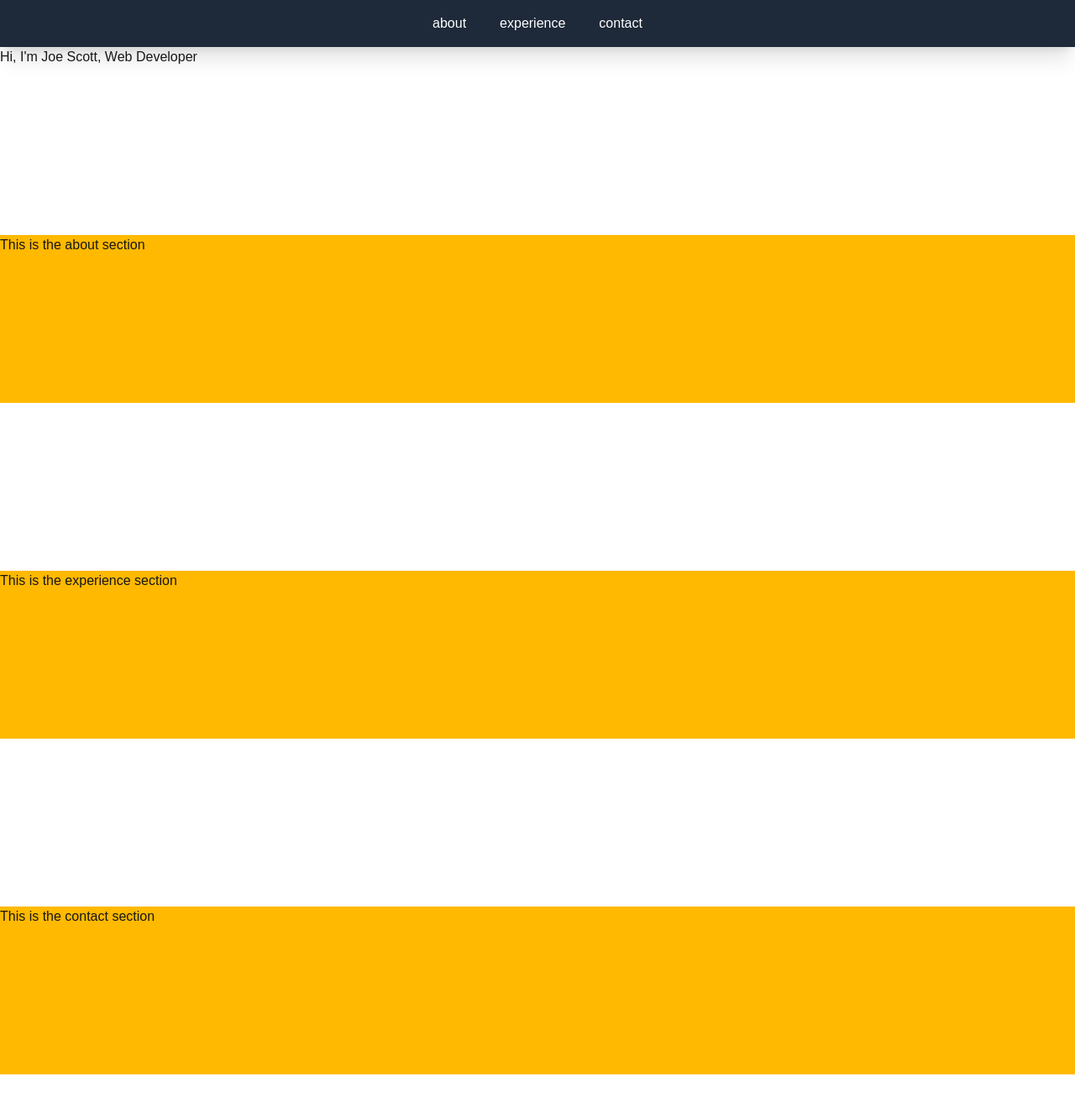
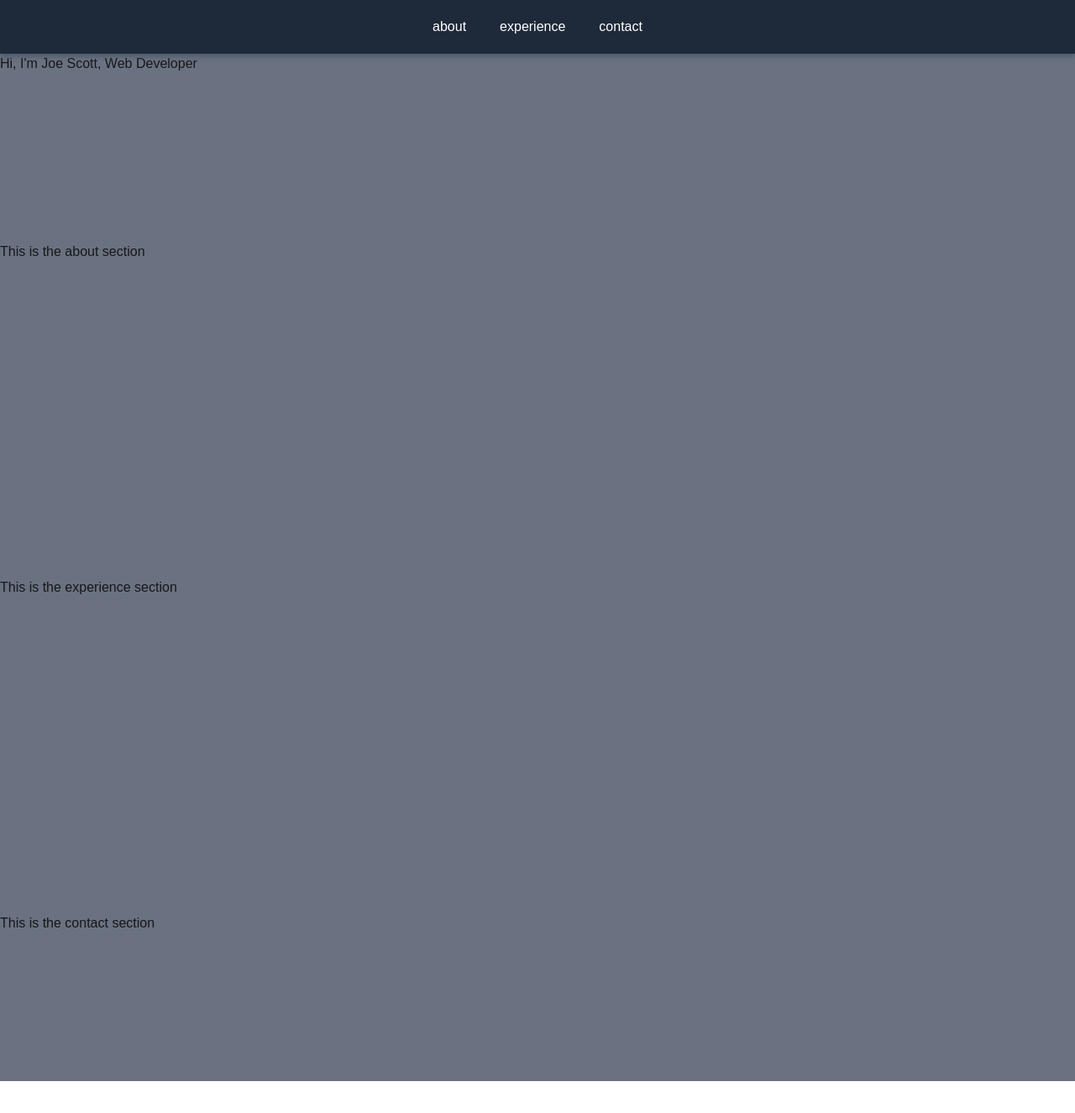
Before and after one commit to scottjoe1996/portfolio, a Next.js app: page / in a window 1280 px wide. Shown: the top 1326 px of the page at 84% size. Built offline with nearby package versions, Linux system fonts and the light colour scheme.

Commit message:
fixed shadow styling and background colour is now grey

```diff
--- a/app/page.tsx
+++ b/app/page.tsx
@@ -1,25 +1,25 @@
-import React from 'react';
+import React from "react";
 
-import Navbar from '@/components/navbar/navbar';
-import NavLink from '@/components/navbar/nav-link';
+import Navbar from "@/components/navbar/navbar";
+import NavLink from "@/components/navbar/nav-link";
 
 const Portfolio: React.FC = () => {
   return (
     <>
       <Navbar>
-        <NavLink href='#about'>about</NavLink>
-        <NavLink href='#experience'>experience</NavLink>
-        <NavLink href='#contact'>contact</NavLink>
+        <NavLink href="#about">about</NavLink>
+        <NavLink href="#experience">experience</NavLink>
+        <NavLink href="#contact">contact</NavLink>
       </Navbar>
-      <main>
+      <main className="bg-gray-500">
         <h1>Hi, I&apos;m Joe Scott, Web Developer</h1>
-        <section id='about' className='h-50 my-50 bg-amber-400'>
+        <section id="about" className="h-50 my-50">
           <h2>This is the about section</h2>
         </section>
-        <section id='experience' className='h-50 my-50 bg-amber-400'>
+        <section id="experience" className="h-50 my-50">
           <h2>This is the experience section</h2>
         </section>
-        <section id='contact' className='h-50 my-50 bg-amber-400'>
+        <section id="contact" className="h-50 my-50">
           <h2>This is the contact section</h2>
         </section>
       </main>
--- a/components/navbar/drop-down-nav-button.tsx
+++ b/components/navbar/drop-down-nav-button.tsx
@@ -9,7 +9,7 @@ interface DropDownNavButtonProps {
 const DropDownNavButton: React.FC<
   React.PropsWithChildren<DropDownNavButtonProps>
 > = ({ children, show }) => {
-  const [showMenu, setShowMenu] = React.useState(true);
+  const [showMenu, setShowMenu] = React.useState(false);
   const [size, setSize] = React.useState<{ width: number; height: number }>({
     width: 0,
     height: 0,
@@ -62,7 +62,7 @@ const DropDownNavButton: React.FC<
     <nav
       aria-label="Support Nav Menu"
       inert={hidden}
-      className={`leading-none fixed top-0 right-4 ml-auto bg-gray-800 rounded-b-md shadow-xl transition-[translate,opacity] ease-in-out duration-200 overflow-hidden ${
+      className={`leading-none fixed top-0 right-4 ml-auto bg-gray-800 rounded-b-md drop-shadow-gray-600 drop-shadow-md transition-[translate,opacity] ease-in-out duration-200 overflow-hidden ${
         show ? "translate-y-0 opacity-100" : "-translate-y-full opacity-0"
       }`}
       onMouseLeave={handleShowChange(false)}
--- a/components/navbar/navbar.tsx
+++ b/components/navbar/navbar.tsx
@@ -1,7 +1,7 @@
-'use client';
+"use client";
 
-import React from 'react';
-import DropDownNavButton from './drop-down-nav-button';
+import React from "react";
+import DropDownNavButton from "./drop-down-nav-button";
 
 const Navbar: React.FC<React.PropsWithChildren> = ({ children }) => {
   const navBarRef = React.useRef<HTMLElement>(null);
@@ -9,7 +9,10 @@ const Navbar: React.FC<React.PropsWithChildren> = ({ children }) => {
   const [showNavDropDown, setShowNavDropDown] = React.useState(false);
 
   const onScroll = React.useCallback(() => {
-    if (navBarRef.current?.clientHeight && window.scrollY > navBarRef.current.clientHeight) {
+    if (
+      navBarRef.current?.clientHeight &&
+      window.scrollY > navBarRef.current.clientHeight
+    ) {
       setShowNavDropDown(true);
     } else {
       setShowNavDropDown(false);
@@ -17,16 +20,16 @@ const Navbar: React.FC<React.PropsWithChildren> = ({ children }) => {
   }, []);
 
   React.useEffect(() => {
-    window.addEventListener('scroll', onScroll);
-    return () => window.removeEventListener('scroll', onScroll);
+    window.addEventListener("scroll", onScroll);
+    return () => window.removeEventListener("scroll", onScroll);
   }, [onScroll]);
 
   return (
     <>
       <nav
         ref={navBarRef}
-        aria-label='Main Nav Bar'
-        className='bg-gray-800 flex justify-center items-center p-4 w-full shadow-xl gap-10'
+        aria-label="Main Nav Bar"
+        className="bg-gray-800 flex justify-center items-center p-5 w-full drop-shadow-gray-600 drop-shadow-md gap-10"
         inert={showNavDropDown}
       >
         {children}
```
